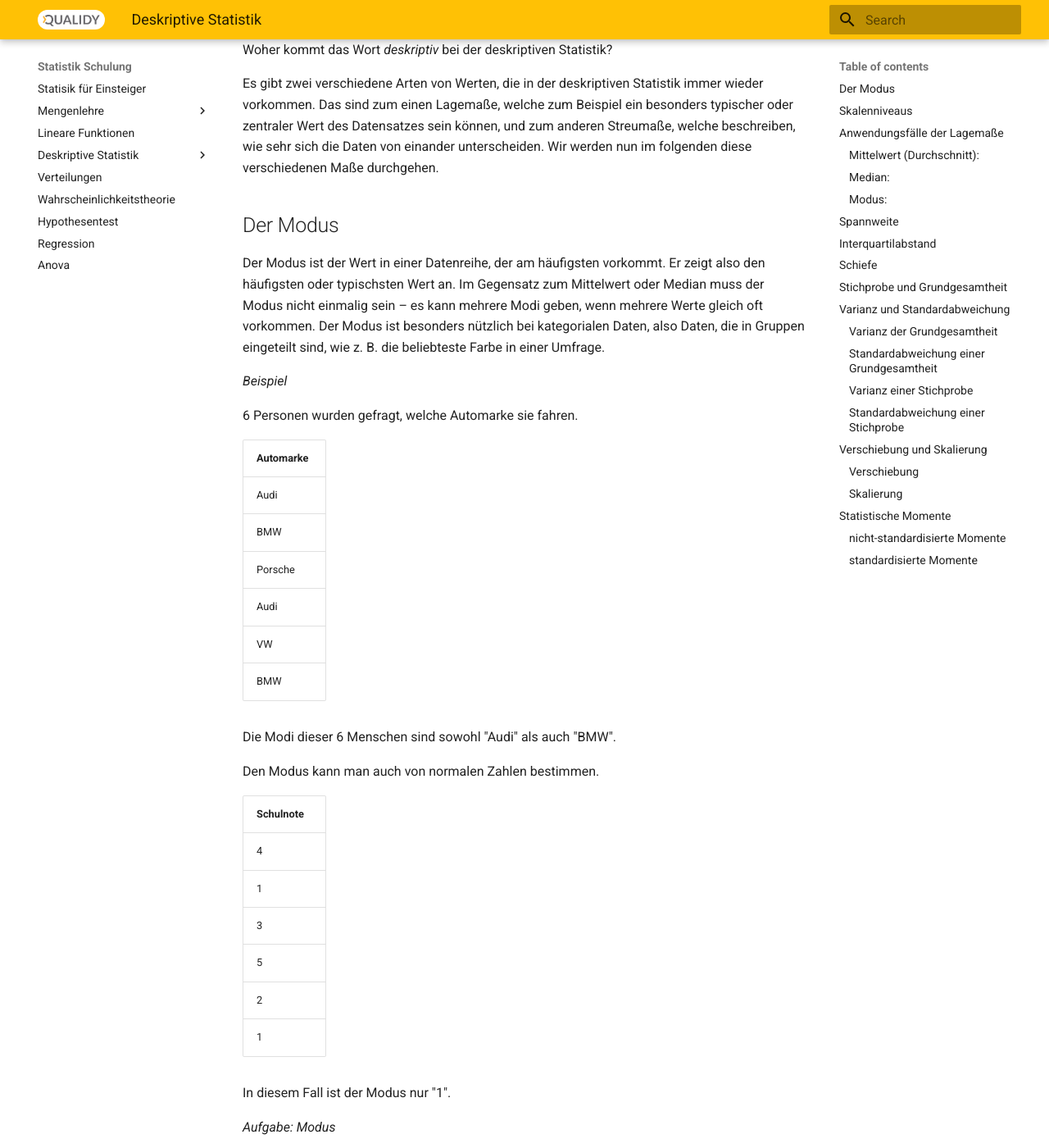
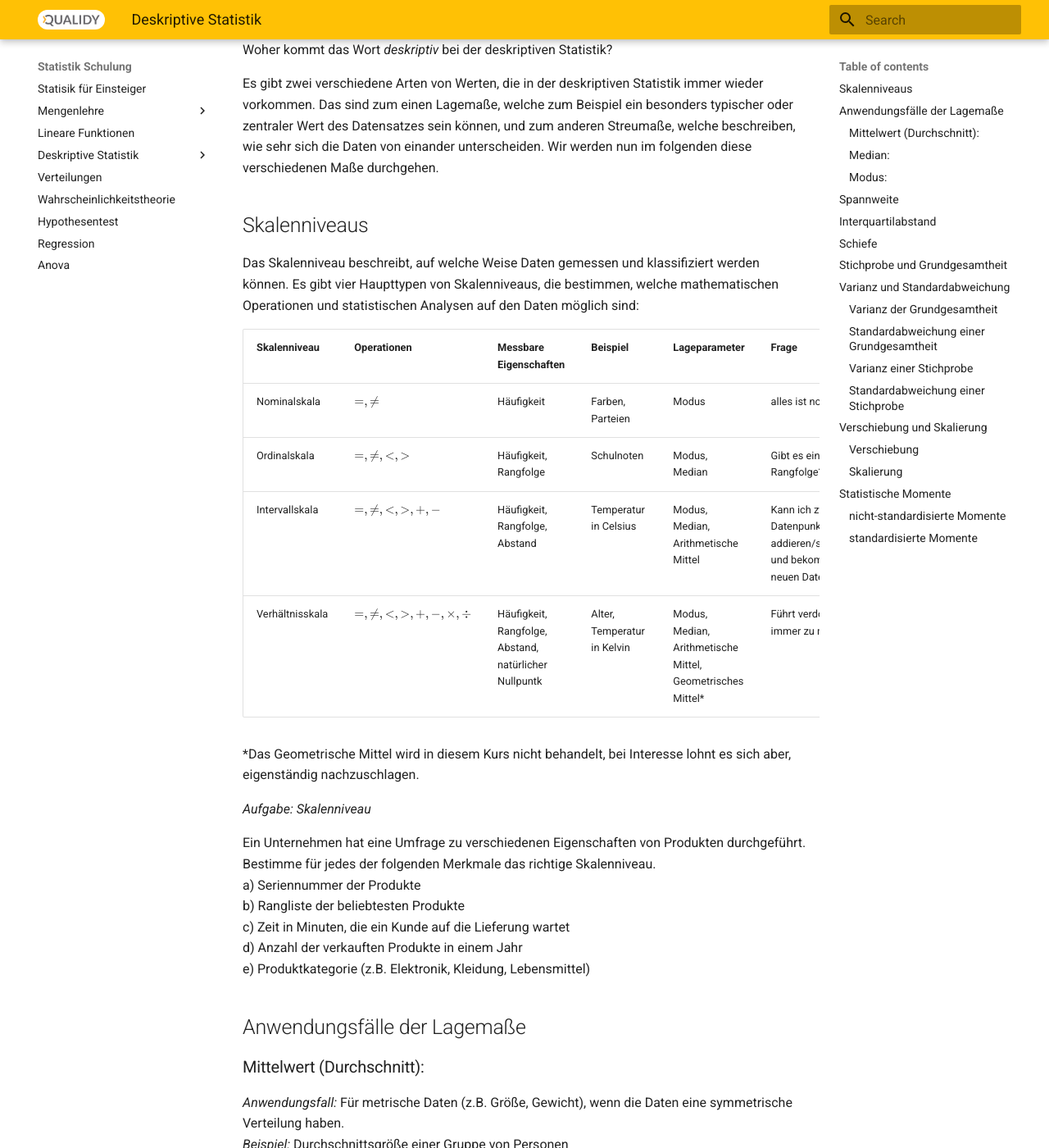
Before and after one commit to Qualidy/wiki-stochastik-solo, an MkDocs documentation site: the page built from docs/deskriptive_statistik/deskriptive.md, in a window 1280 px wide and 1400 px high, scrolled down 905 px. Shown: the whole window at 82% size. Built offline with MkDocs 1.6.1 and Material for MkDocs 9.7.7, drawn with Linux system fonts in a browser that asks for light colours; some of the changed text lies outside the part shown.

Commit message:
Modus erstellt und Mengen in Übungsaufgaben zu Tupel verwandelt

```diff
--- a/docs/deskriptive_statistik/deskriptive.md
+++ b/docs/deskriptive_statistik/deskriptive.md
@@ -28,46 +28,6 @@
 
 
 
-## Der Modus
-Der Modus ist der Wert in einer Datenreihe, der am häufigsten vorkommt. Er zeigt also den häufigsten oder typischsten Wert an. Im Gegensatz zum Mittelwert oder Median muss der Modus nicht einmalig sein – es kann mehrere Modi geben, wenn mehrere Werte gleich oft vorkommen. Der Modus ist besonders nützlich bei kategorialen Daten, also Daten, die in Gruppen eingeteilt sind, wie z. B. die beliebteste Farbe in einer Umfrage.
-
-_Beispiel_
-
-6 Personen wurden gefragt, welche Automarke sie fahren.
-
-|Automarke|
-|-|
-|Audi|
-|BMW|
-|Porsche|
-|Audi|
-|VW|
-|BMW|
-
-Die Modi dieser 6 Menschen sind sowohl "Audi" als auch "BMW".
-
-Den Modus kann man auch von normalen Zahlen bestimmen.
-
-|Schulnote|
-|-|
-|4|
-|1|
-|3|
-|5|
-|2|
-|1|
-
-In diesem Fall ist der Modus nur "1".
-
-_Aufgabe: Modus_
-
-Berechne den Modus folgender Datensätze.
-
-a) $\{2,5,12,4,5,3\}$
-b) $\{2,3,4,5,5,12\}$
-c) $\{Orange,Blau,Grün,Gelb,Blau,Orange\}$
-d) $\{33,21,12,4\}$
-e) $\{gut,ausreichend,sehr\ gut,mangelhaft,gut,befriedigend,ausreichend, gut\}$
 
 ## Skalenniveaus
 Das Skalenniveau beschreibt, auf welche Weise Daten gemessen und klassifiziert werden können. Es gibt vier Haupttypen von Skalenniveaus, die bestimmen, welche mathematischen Operationen und statistischen Analysen auf den Daten möglich sind:
@@ -129,19 +89,19 @@
 
 a) Die Ergebnisse eines Tests in einer Schulklasse lauten:
 
-$$\{49,45,95,58,52,57,56,61,49,52\}$$
+$$(49,45,95,58,52,57,56,61,49,52)$$
 
 b) Die Mitarbeiter einer Firma haben ihre Fahrtzeiten in Minuten notiert:
 
-$$\{12, 37, 21, 25, 30, 12, 19, 25, 15, 12 ,21\}$$
+$$(12, 37, 21, 25, 30, 12, 19, 25, 15, 12 ,21)$$
 
 c) Ein Modegeschäft hat in der letzten Woche folgende T-Shirt Größen verkauft:
 
-$$\{𝑀, 𝑆, 𝑀, 𝑀, 𝑋𝐿, 𝐿, 𝐿, 𝑋𝐿, 𝑆, 𝑆, 𝐿, 𝑀\}$$
+$$(𝑀, 𝑆, 𝑀, 𝑀, 𝑋𝐿, 𝐿, 𝐿, 𝑋𝐿, 𝑆, 𝑆, 𝐿, 𝑀)$$
 
 d) Bei einer Umfrage nach der Lieblingssportart wurden folgende Antworten gegeben:
 
-$$\{Tennis, Fußball, Schwimmen, Schwimmen, Tennis, Fußball, Fußball, Volleyball, Schwimmen, Volleyball, Volleyball\}$$
+$$(Tennis, Fußball, Schwimmen, Schwimmen, Tennis, Fußball, Fußball, Volleyball, Schwimmen, Volleyball, Volleyball)$$
 
 ## Spannweite
 
@@ -166,10 +126,10 @@
 _Aufgabe: Spannweite_
 Bestimme die Spannweite folgender Datensätze.
 
-a) $\{4, 18, 14, 27, 19, 12\}$
-b) $\{−3,−20,−11, 0\}$
-c) $\{3, 3, 5,−2, 7, 5,−2\}$
-d) $\{65,−48,−1, 55,−31, 15\}$
+a) $(4, 18, 14, 27, 19, 12)$
+b) $(−3,−20,−11, 0)$
+c) $(3, 3, 5,−2, 7, 5,−2)$
+d) $(65,−48,−1, 55,−31, 15)$
 
 
 ## Interquartilabstand
@@ -240,10 +200,10 @@
 _Aufgabe: IQA_
 
 Bestimme den IQA folgender Datensätze.
-a) $\{12, 32, 53, 32, 15, 28, 31\}$
-b) $\{32, 41, 21, 14, 19, 25, 71, 5\}$
-c) $\{17, 19, 11, 9, 21, 13, 20, 10, 5\}$
-d) $\{51, 32, 41, 44, 25, 28, 30, 11, 3\}$
+a) $(12, 32, 53, 32, 15, 28, 31)$
+b) $(32, 41, 21, 14, 19, 25, 71, 5)$
+c) $(17, 19, 11, 9, 21, 13, 20, 10, 5)$
+d) $(51, 32, 41, 44, 25, 28, 30, 11, 3)$
 
 ## Schiefe
 
@@ -271,9 +231,9 @@
 _Aufgabe: Schiefe_
 
 Ordne die Begriffe rechtsschief, linksschief und symmetrisch den folgenden Datensätze zu.
-a) $\{30, 37, 29, 33, 52, 64, 31, 30, 35\}$
-b) $\{11, 15, 19, 13, 10, 17, 20, 15\}$
-c) $\{19, 23, 18, 22, 13, 11, 21, 19\}$
+a) $(30, 37, 29, 33, 52, 64, 31, 30, 35)$
+b) $(11, 15, 19, 13, 10, 17, 20, 15)$
+c) $(19, 23, 18, 22, 13, 11, 21, 19)$
 
 ## Stichprobe und Grundgesamtheit
 In der Statistik müssen wir zwischen Grundgesamtheit (oft auch Population) und Stichproben unterscheiden. Grundsätzlich interessiert man sich meistens für die Grundgesamtheit. Da die aber sehr groß sein kann, ist es praktischer eine Stichprobe zu untersuchen, um anhand derer Schlüsse für die Grundgesamtheit zu schließen.
@@ -318,8 +278,8 @@
 _Aufgabe: Varianz einer Grundgesamtheit_
 
 Berechne die Varianz der folgenden Grundgesamtheiten.
-a) $\{14, 15, 15, 18\}$
-b) $\{14, 15, 15, 30\}$
+a) $(14, 15, 15, 18)$
+b) $(14, 15, 15, 30)$
 
 Der Wert der Varianz ist schwer zu interpretieren. Das liegt am Quadrieren des Abstandes. Im Beispiel des Firmeninhabers ist die Einheit der Varianz €$^2$.
 Die Einheit der Varianz ist also das Quadrat der Einheit eines Datenpunktes. Um diese Diskrepanz aufzulösen, wird die Standardabweichung hinzugezogen.
@@ -348,8 +308,8 @@
 _Aufgabe: Standardabweichung einer Grundgesamtheit_
 
 Berechne die Standardabweichung der folgenden Grundgesamtheiten.
-a) $\{14, 15, 15, 18\}$
-b) $\{14, 15, 15, 30\}$
+a) $(14, 15, 15, 18)$
+b) $(14, 15, 15, 30)$
 
 ### Varianz einer Stichprobe
 
@@ -379,8 +339,8 @@
 
 Berechne die Varianz der folgenden Stichproben.
 (Berechne eine Schätzung der Varianz der Grundgesamhtheit anhand folgender Stichproben.)
-a) $\{14, 15, 15, 18\}$
-b) $\{14, 15, 15, 30\}$
+a) $(14, 15, 15, 18)$
+b) $(14, 15, 15, 30)$
 
 ### Standardabweichung einer Stichprobe
 
@@ -399,8 +359,8 @@
 
 Berechne die Standardabweichung der folgenden Stichproben.
 (Berechne eine Schätzung der Standardabweichung der Grundgesamhtheit anhand folgender Stichproben.)
-a) $\{14, 15, 15, 18\}$
-b) $\{14, 15, 15, 30\}$
+a) $(14, 15, 15, 18)$
+b) $(14, 15, 15, 30)$
 
 ## Verschiebung und Skalierung
 
```
Also changed, not shown: docs/deskriptive_statistik/modus.md (+32 -0 lines), 3 other files.
